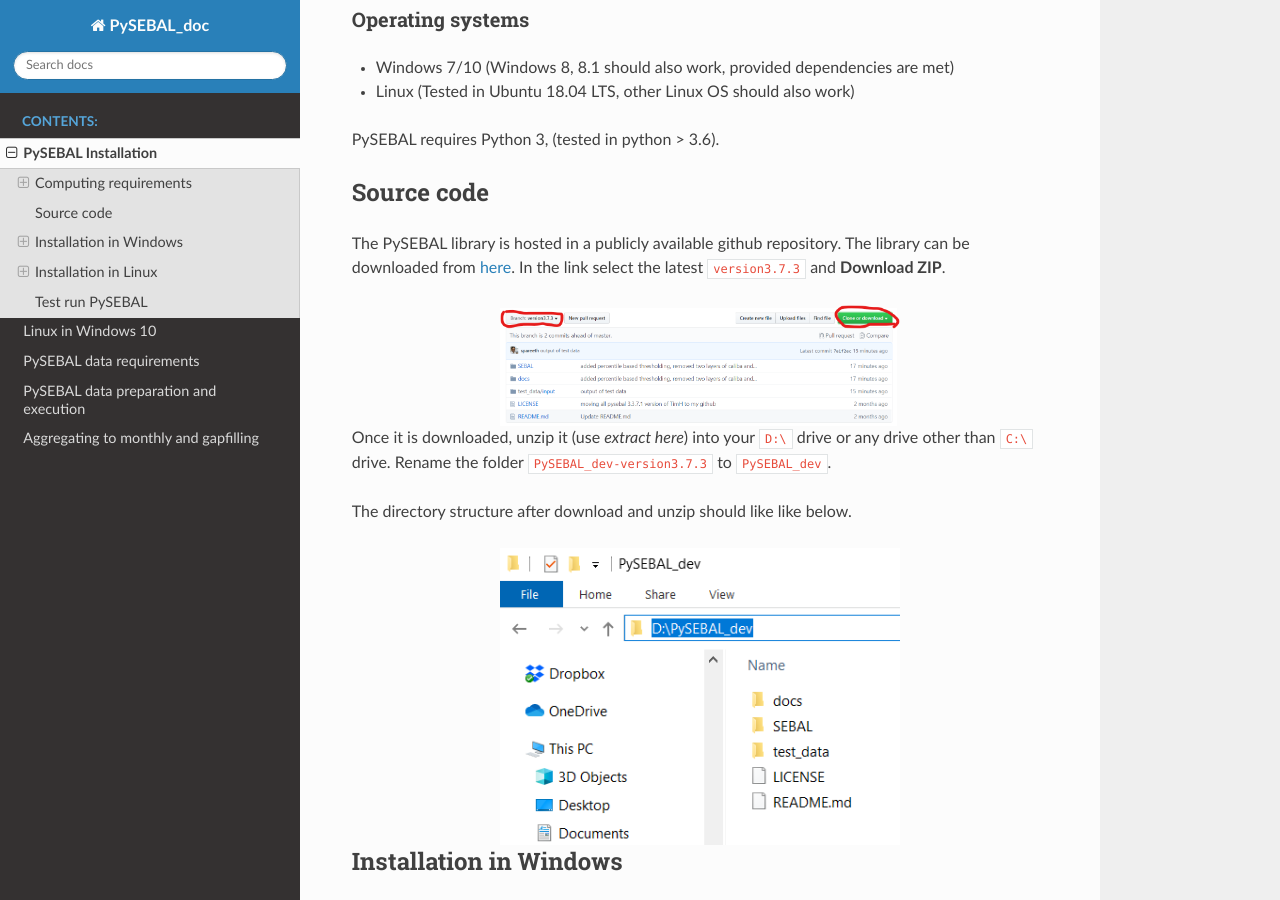
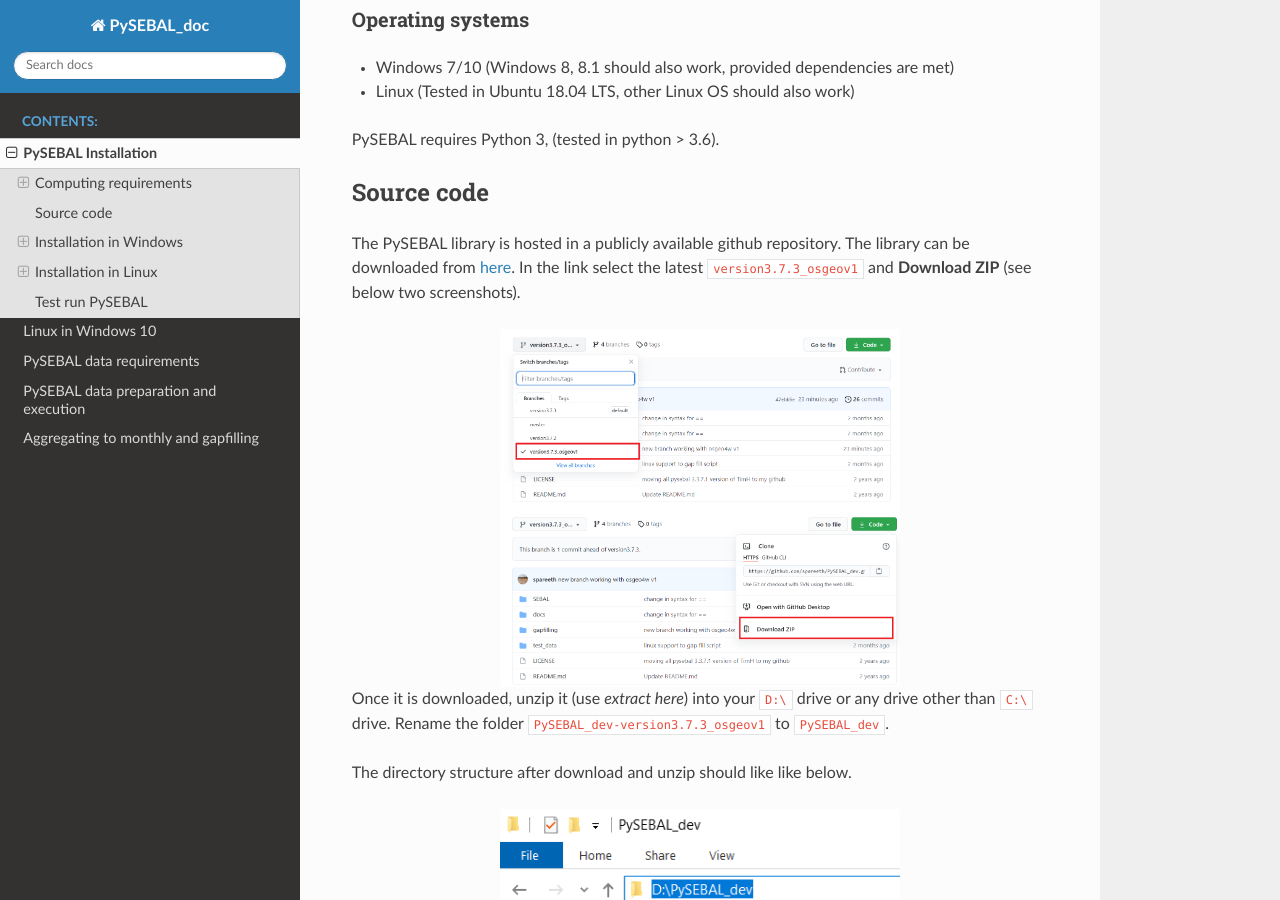
Before and after one commit to spareeth/PySEBAL_doc, a Sphinx documentation site: the page built from docs/source/installation.rst, in a window 1280 px wide and 900 px high, scrolled down 428 px. Built offline with Sphinx 7.4.7 and the Read the Docs theme 2.0.0, drawn with Linux system fonts in a browser that asks for light colours.

Commit message:
changed the installation steps

```diff
--- a/docs/source/installation.rst
+++ b/docs/source/installation.rst
@@ -21,13 +21,18 @@
 
 Source code
 ===========
-The PySEBAL library is hosted in a publicly available github repository. The library can be downloaded from `here <https://github.com/spareeth/PySEBAL_dev>`_. In the link select the latest ``version3.7.3`` and **Download ZIP**.
+The PySEBAL library is hosted in a publicly available github repository. The library can be downloaded from `here <https://github.com/spareeth/PySEBAL_dev>`_. In the link select the latest ``version3.7.3_osgeov1`` and **Download ZIP** (see below two screenshots).
 
-.. figure:: img/git3.png
+.. figure:: img/git31.png
    :align: center
    :width: 400
 
-| Once it is downloaded, unzip it (use *extract here*) into your ``D:\`` drive or any drive other than ``C:\`` drive. Rename the folder ``PySEBAL_dev-version3.7.3`` to ``PySEBAL_dev``.
+.. figure:: img/git4.png
+   :align: center
+   :width: 400
+
+| Once it is downloaded, unzip it (use *extract here*) into your ``D:\`` drive or any drive other than ``C:\`` drive. Rename the folder ``PySEBAL_dev-version3.7.3_osgeov1`` to ``PySEBAL_dev``.
+
 
 | The directory structure after download and unzip should like like below.
 
```
Also changed, not shown: docs/source/img/git31.png (added), docs/source/img/git4.png (added), 7 other files.
